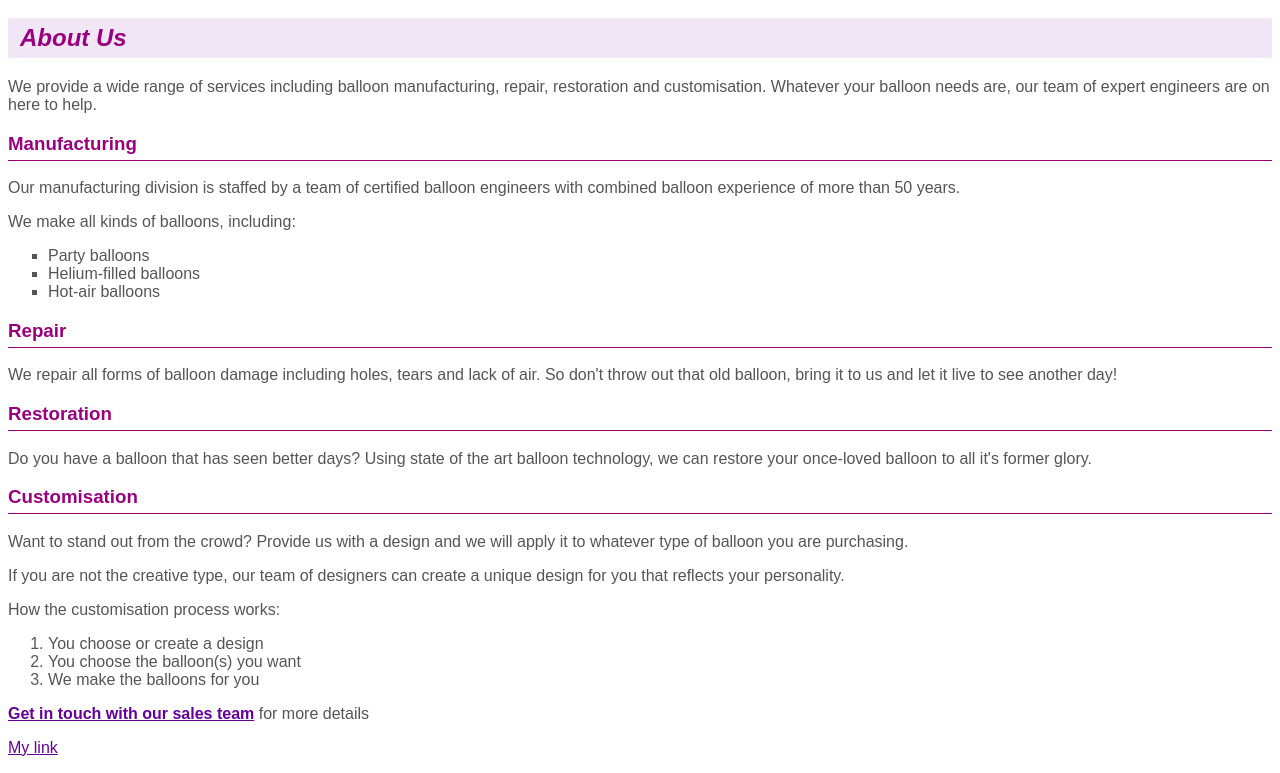
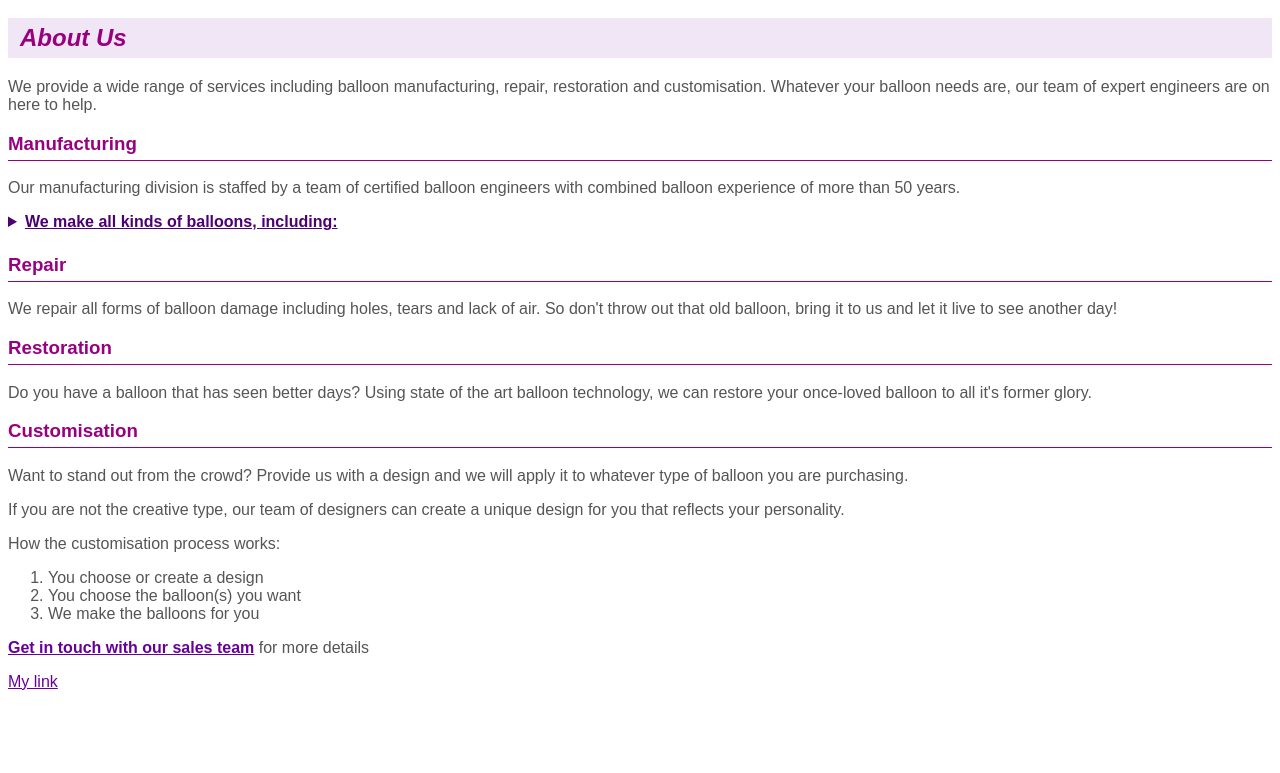
Before and after one commit to HPCarey/balloons-new, a plain HTML site: page about-us.html in a window 1280 px wide. Shown: the part 137-910 px from the top of the page. After the commit the page ends 844 px from the top, so only its background shows below. Drawn offline with Linux system fonts and the light colour scheme.

Commit message:
Add enclosure widget to about us page

```diff
--- a/about-us.html
+++ b/about-us.html
@@ -16,7 +16,7 @@
         <li><a href="about-us.html">About us</a></li>
         <li><a href="contact-us.html">Contact us</a></li>
 
-        </ul>
+    </ul>
     <h2>About Us</h2>
     <p class="introduction">We provide a wide range of services including balloon manufacturing, repair, restoration and
         customisation.
@@ -28,13 +28,14 @@
 
     <p>Our manufacturing division is staffed by a team of certified balloon engineers with combined balloon experience
         of more than 50 years.</p>
-
-    <p>We make all kinds of balloons, including: </p>
-    <ul>
-        <li>Party balloons</li>
-        <li>Helium-filled balloons</li>
-        <li>Hot-air balloons</li>
-    </ul>
+    <details>
+        <summary>We make all kinds of balloons, including: </summary>
+        <ul>
+            <li class="dropdown">Party balloons</li>
+            <li class="dropdown">Helium-filled balloons</li>
+            <li class="dropdown">Hot-air balloons</li>
+        </ul>
+    </details>
     <h3>Repair</h3>
 
     <p>We repair all forms of balloon damage including holes, tears and lack of air. So don't throw out that old
--- a/assets/balloons.css
+++ b/assets/balloons.css
@@ -29,6 +29,17 @@ h2 {
  h3 {
     border-bottom: 1px solid #99007f;
     padding-bottom: 0.25em;
+ }
+
+ summary {
+    color:#4c0072;
+    font-weight: bold;
+    padding-bottom: 0.25em;
+    text-decoration: underline;
+ }
+ .dropdown {
+    color: #99007f;
+    font-weight: bold;
  }
 
 em {
```
Also changed, not shown: services.html (+1 -0 lines).
